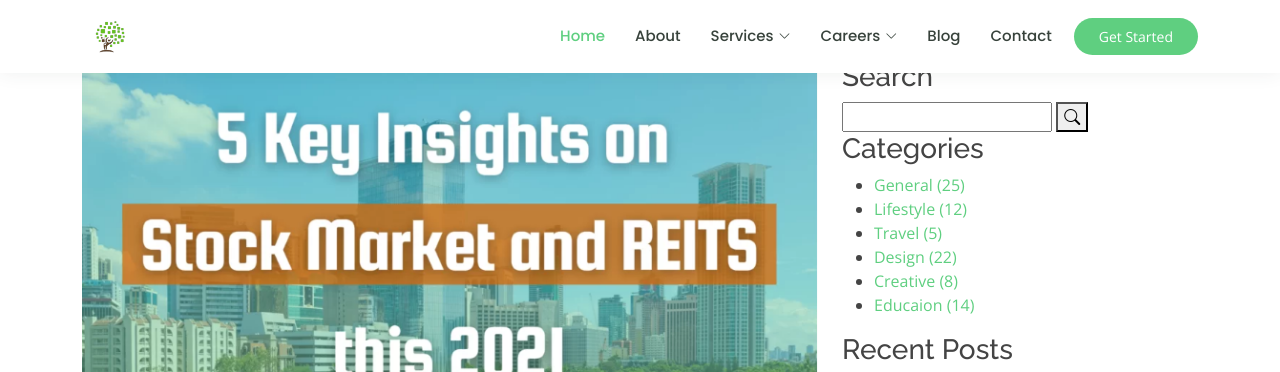
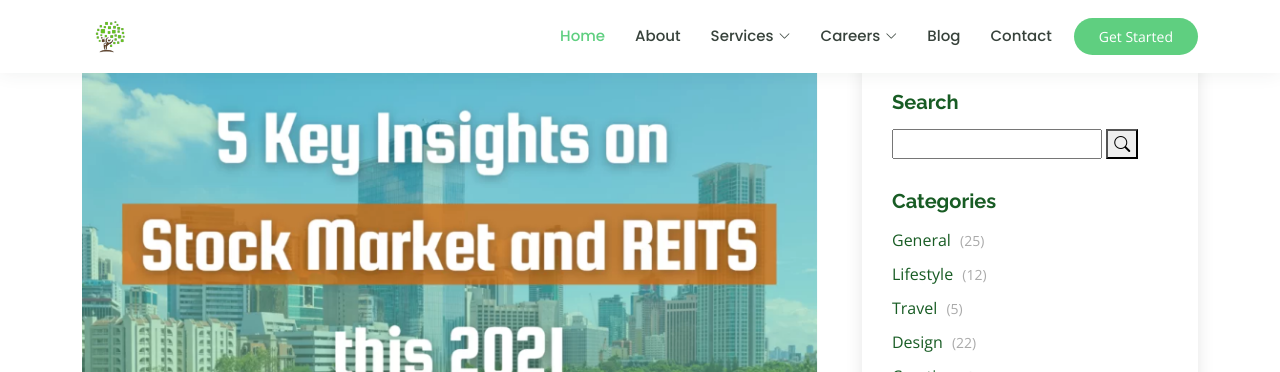
Before and after one commit to 3rdyyy/MGHS-company-website, a PHP site: page /blog-single.html in a window 1280 px wide. Shown: the top 372 px of the page. Run offline with PHP 8.4, Linux system fonts and the light colour scheme; some libraries are stand-ins or nearby versions.

Commit message:
Update style.css

```diff
--- a/assets/css/style.css
+++ b/assets/css/style.css
@@ -1332,3 +1332,93 @@ group label input {
     padding: 15px;
   }
 }
+.blog .sidebar {
+  padding: 30px;
+  margin: 0 0 60px 20px;
+  box-shadow: 0 4px 16px rgba(0, 0, 0, 0.1);
+}
+.blog .sidebar .sidebar-title {
+  font-size: 20px;
+  font-weight: 700;
+  padding: 0 0 0 0;
+  margin: 0 0 15px 0;
+  color: #185c24;
+  position: relative;
+}
+.blog .sidebar .sidebar-item {
+  margin-bottom: 30px;
+}
+.blog .sidebar .categories ul {
+  list-style: none;
+  padding: 0;
+}
+.blog .sidebar .categories ul li + li {
+  padding-top: 10px;
+}
+.blog .sidebar .categories ul a {
+  color: #185c24;
+  transition: 0.3s;
+}
+.blog .sidebar .categories ul a:hover {
+  color: #65c122;
+}
+.blog .sidebar .categories ul a span {
+  padding-left: 5px;
+  color: #aaaaaa;
+  font-size: 14px;
+}
+.blog .sidebar .recent-posts .post-item + .post-item {
+  margin-top: 15px;
+}
+.blog .sidebar .recent-posts img {
+  width: 80px;
+  float: left;
+}
+.blog .sidebar .recent-posts h4 {
+  font-size: 15px;
+  margin-left: 95px;
+  font-weight: bold;
+}
+.blog .sidebar .recent-posts h4 a {
+  color: #185c24;
+  transition: 0.3s;
+}
+.blog .sidebar .recent-posts h4 a:hover {
+  color: #65c122;
+}
+.blog .sidebar .recent-posts time {
+  display: block;
+  margin-left: 95px;
+  font-style: italic;
+  font-size: 14px;
+  color: #aaaaaa;
+}
+.blog .sidebar .tags {
+  margin-bottom: -10px;
+}
+.blog .sidebar .tags ul {
+  list-style: none;
+  padding: 0;
+}
+.blog .sidebar .tags ul li {
+  display: inline-block;
+}
+.blog .sidebar .tags ul a {
+  color: #185c24;
+  font-size: 14px;
+  padding: 6px 14px;
+  margin: 0 6px 8px 0;
+  border: 1px solid #d7e6ff;
+  display: inline-block;
+  transition: 0.3s;
+}
+.blog .sidebar .tags ul a:hover {
+  color: #fff;
+  border: 1px solid #185c24;
+  background: #185c24;
+}
+.blog .sidebar .tags ul a span {
+  padding-left: 5px;
+  color: #a5c5fe;
+  font-size: 14px;
+}
```
